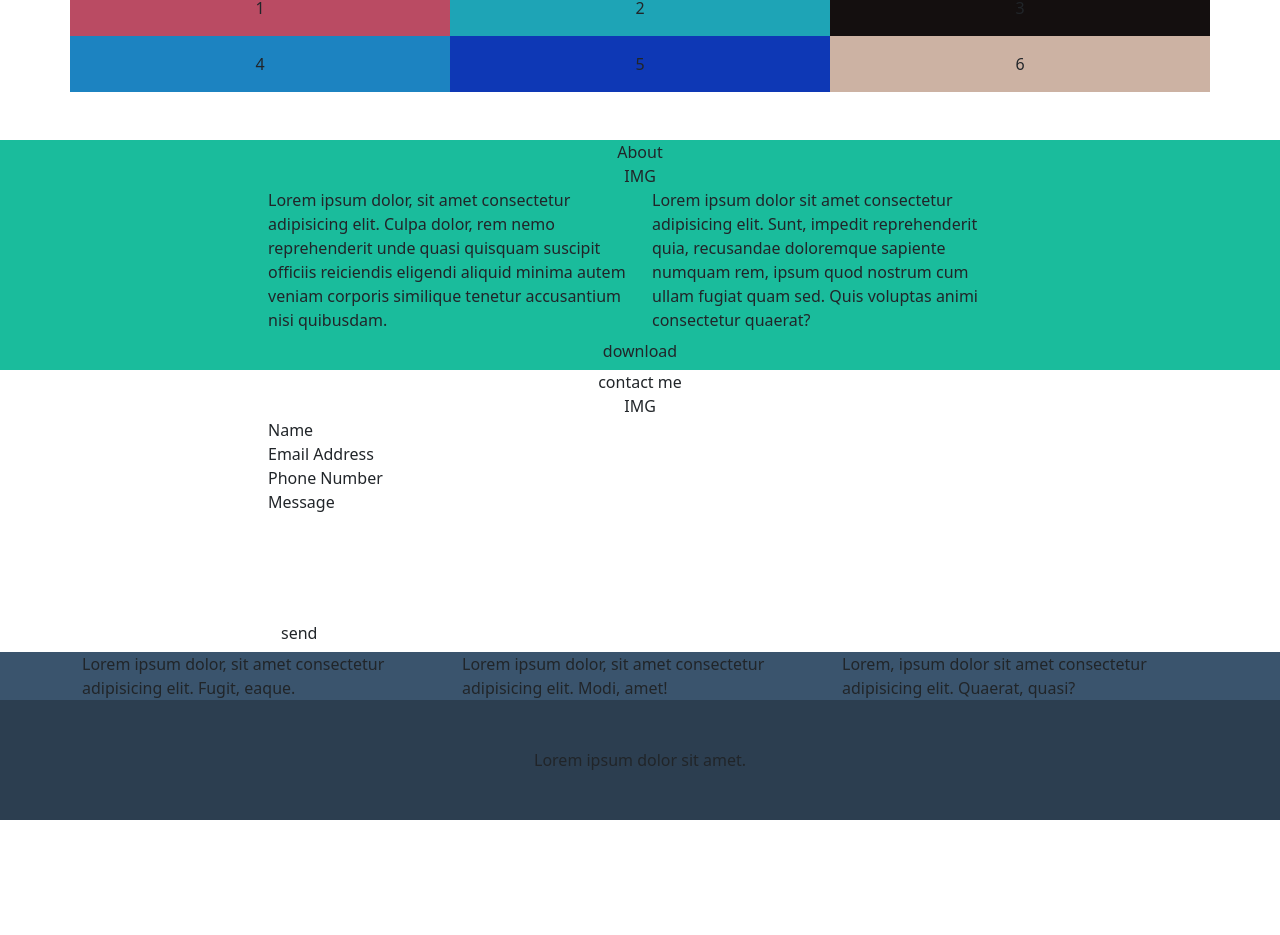
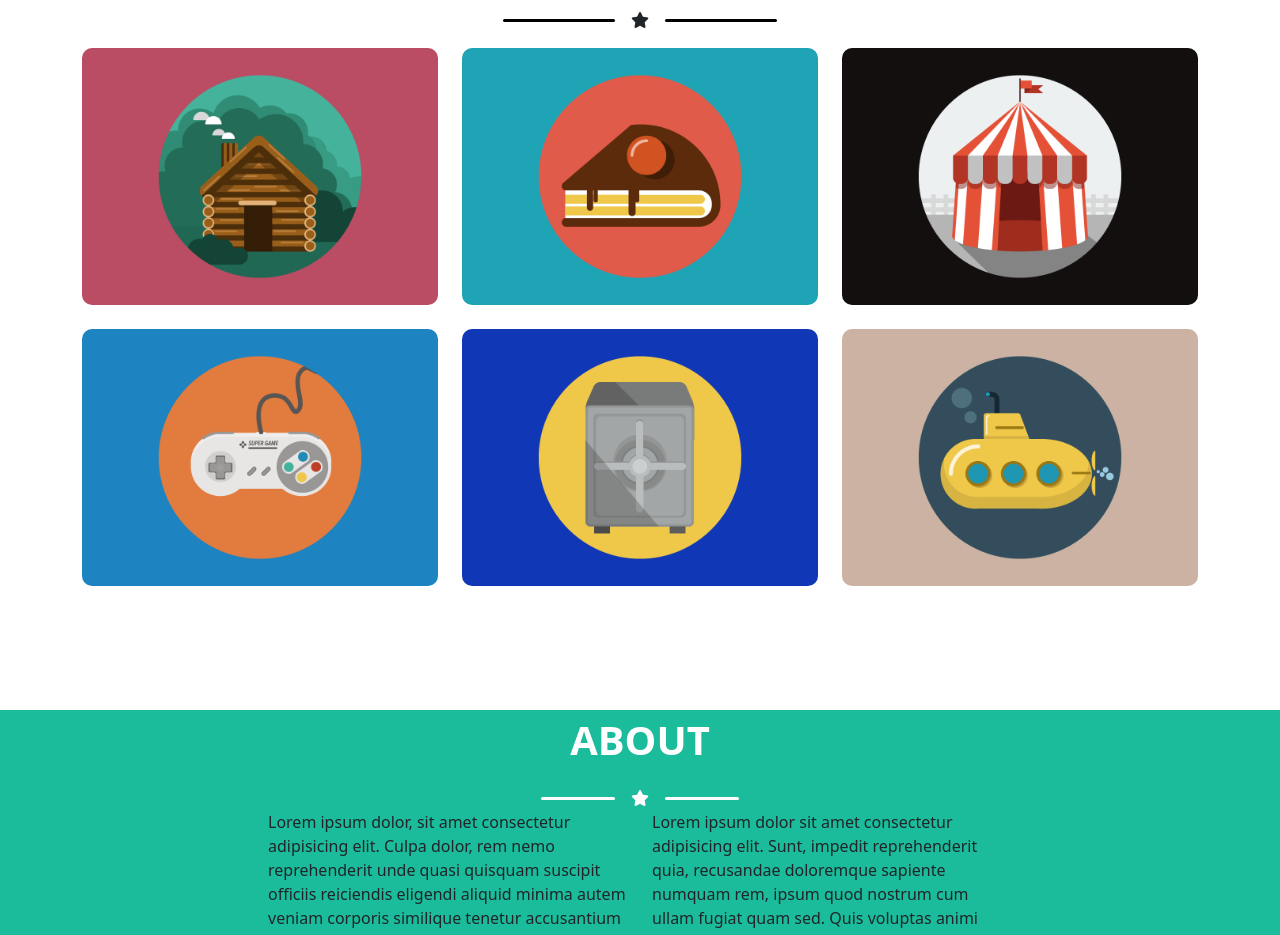
Before and after one commit to VikVanDik/html-css-bootstrap-freelancer, a plain HTML site: page index.html in a window 1280 px wide. Shown: the part 607-1542 px from the top of the page. Before the commit the page ends 1427 px from the top, so only its background shows below. Drawn offline with nearby package versions, Linux system fonts and the light colour scheme.

Commit message:
[add]:Portfolio section

```diff
--- a/index.html
+++ b/index.html
@@ -51,45 +51,41 @@
 
     </section>
 
-    <section class="portfolio">
-      <div class="container">
-        <div class="d-flex flex-column align-items-center">
-          <span>PORTFOLIO</span>
-          <div>IMG</div>
-        </div>
+    <section class="portfolio pb-100">
+      <div class="container d-flex flex-column align-items-center w-100 mb-3">
+         <div class="text-uppercase fs-1 fw-bold mt-5 mb-3">portfolio</div>
+          <div class="w-100 d-flex justify-content-center align-items-center">
+            <span class="bar_v_black d-inline-block"></span>
+            <span><i class="fa-solid fa-star px-3"></i></span>
+            <span class="bar_v_black d-inline-block"></span>
+          </div>
       </div>
 
-      <div class="container py-5">
+      <div class="container">
         <div class="row row-cols-1 row-cols-md-2 row-cols-lg-3">
-          <div class="col violet d-flex justify-content-center">
-            <div class=" my-3 text-center">
-              1
-            </div>
+          <div class="col over mb-4 position-relative">
+            <img src="./img/cabin.png" alt="" class="w-100 br_10">
+            <i class="fa-solid fa-plus position-absolute"></i>
           </div>
-          <div class="col light-blue d-flex justify-content-center">
-            <div class=" my-3 text-center">
-              2
-            </div>
+          <div class="col over mb-4 position-relative">
+            <img src="./img/cake.png" alt="" class="w-100 br_10">
+            <i class="fa-solid fa-plus position-absolute"></i>
           </div>
-          <div class="col black d-flex justify-content-center">
-            <div class=" my-3 text-center">
-              3
-            </div>
+          <div class="col over mb-4 position-relative">
+            <img src="./img/circus.png" alt="" class="w-100 br_10">
+            <i class="fa-solid fa-plus position-absolute"></i>
           </div>
-          <div class="col light-blue-2 d-flex justify-content-center">
-            <div class=" my-3 text-center">
-              4
-            </div>
+          <div class="col over mb-4 position-relative">
+            <img src="./img/game.png" alt="" class="w-100 br_10">
+            <i class="fa-solid fa-plus position-absolute"></i>
           </div>
-          <div class="col blue d-flex justify-content-center">
-            <div class=" my-3 text-center">
-              5
-            </div>
+          <div class="col over mb-4 position-relative">
+            <img src="./img/safe.png" alt="" class="w-100 br_10">
+            <i class="fa-solid fa-plus position-absolute"></i>
           </div>
-          <div class="col sand d-flex justify-content-center">
-            <div class=" my-3 text-center">
-              6
-            </div>
+          <div class="col over mb-4 position-relative">
+            <img src="./img/submarine.png" alt="" class="w-100 br_10">
+            <i class="fa-solid fa-plus position-absolute"></i>
           </div>
         </div>
       </div>
@@ -98,9 +94,13 @@
     <section class="about water-green">
       <div class="container-v">
         <div class="container-fluid">
-          <div class="d-flex flex-column align-items-center ">
-            <span>About</span>
-            <div>IMG</div>
+          <div class="d-flex flex-column align-items-center w-100">
+            <div class="text-uppercase fs-1 fw-bold text-white pb-3">about</div>
+            <div class="w-100 d-flex justify-content-center align-items-center">
+              <span class="bar_v d-inline-block"></span>
+              <span><i class="fa-solid fa-star px-3 text-white"></i></span>
+              <span class="bar_v d-inline-block"></span>
+            </div>
           </div>
 
           <div class="row row-cols-1 row-cols-md-2">
--- a/style/style.css
+++ b/style/style.css
@@ -79,6 +79,38 @@
   border-radius: 5px;
 }
 
+.bar_v_black {
+   background-color: black;
+  width: 10%;
+  height: 3px;
+  border-radius: 5px;
+}
+
 .fs-18 {
   font-size: 18px;
 }
+
+.br_10 {
+  border-radius: 10px;
+}
+
+.fa-plus {
+  top: calc(50% - 50px);
+  right: calc(50% - 50px);
+  font-size: 100px;
+  color: white;
+}
+
+.portfolio .container .over .fa-solid {
+  display: none;
+}
+
+.portfolio .container .over:hover .fa-solid {
+  display: inline-block;
+
+}
+
+.portfolio .container .over:hover {
+  filter: sepia(90%);
+  cursor: pointer;
+}
```
